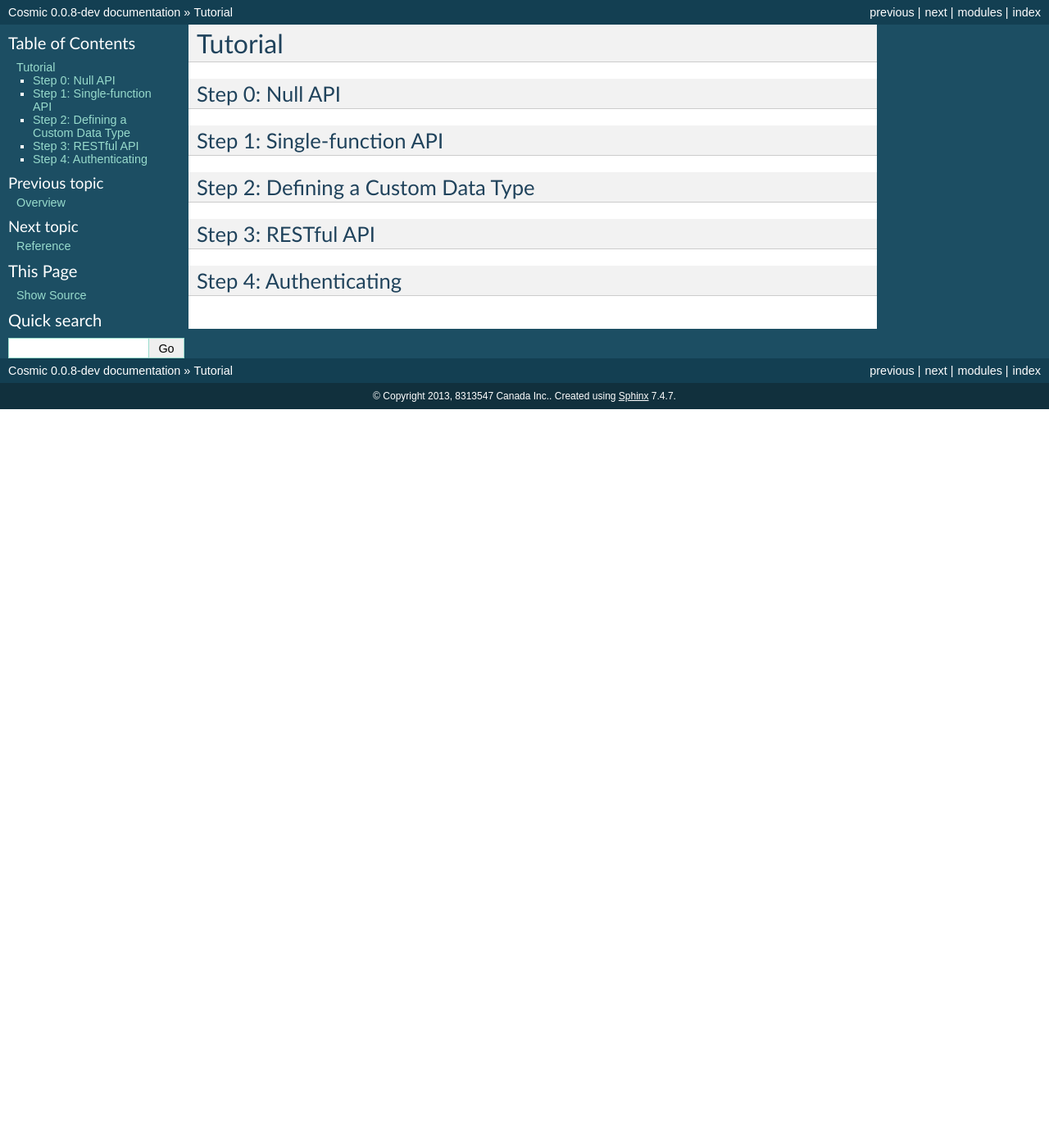
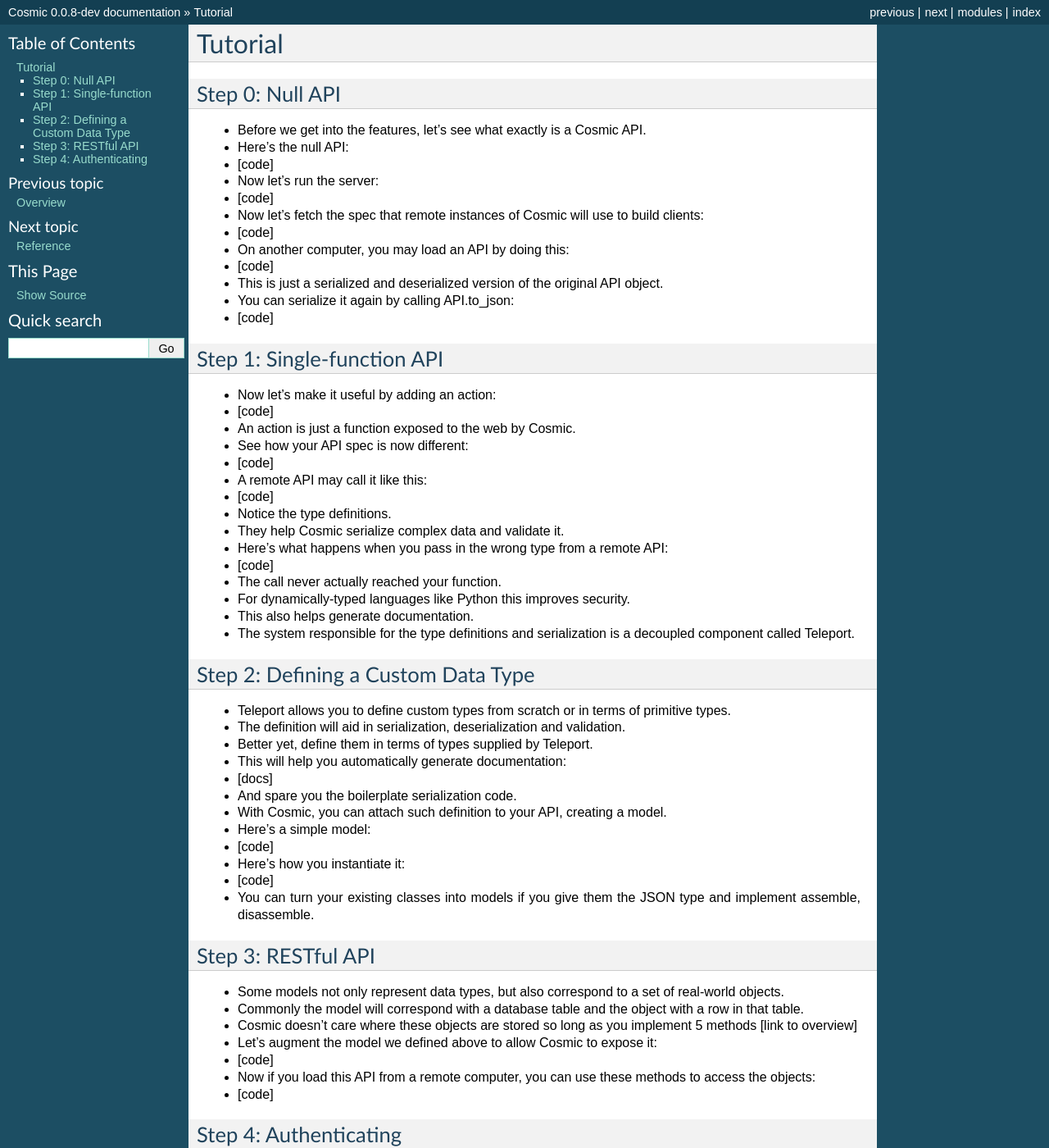
Before and after one commit to cosmic-api/cosmic.py, a Sphinx documentation site: the page built from docs/source/tutorial.rst, in a window 1280 px wide and 1400 px high. Shown: the whole window at 82% size. Built offline with Sphinx 7.4.7, drawn with Linux system fonts in a browser that asks for light colours; some of the changed text lies outside the part shown.

Commit message:
Point form Tutorial

```diff
--- a/docs/source/tutorial.rst
+++ b/docs/source/tutorial.rst
@@ -4,14 +4,67 @@
 Step 0: Null API
 ----------------
 
+* Before we get into the features, let's see what exactly is a Cosmic API.
+* Here's the null API:
+* [code]
+* Now let's run the server:
+* [code]
+* Now let's fetch the spec that remote instances of Cosmic will use to build clients:
+* [code]
+* On another computer, you may load an API by doing this:
+* [code]
+* This is just a serialized and deserialized version of the original API object.
+* You can serialize it again by calling API.to_json:
+* [code]
+
 Step 1: Single-function API
 ---------------------------
+
+* Now let's make it useful by adding an action:
+* [code]
+* An action is just a function exposed to the web by Cosmic.
+* See how your API spec is now different:
+* [code]
+* A remote API may call it like this:
+* [code]
+* Notice the type definitions.
+* They help Cosmic serialize complex data and validate it.
+* Here's what happens when you pass in the wrong type from a remote API:
+* [code]
+* The call never actually reached your function.
+* For dynamically-typed languages like Python this improves security.
+* This also helps generate documentation.
+* The system responsible for the type definitions and serialization is a decoupled component called Teleport.
 
 Step 2: Defining a Custom Data Type
 -----------------------------------
 
+* Teleport allows you to define custom types from scratch or in terms of primitive types.
+* The definition will aid in serialization, deserialization and validation.
+* Better yet, define them in terms of types supplied by Teleport.
+* This will help you automatically generate documentation:
+* [docs]
+* And spare you the boilerplate serialization code.
+* With Cosmic, you can attach such definition to your API, creating a model.
+* Here's a simple model:
+* [code]
+* Here's how you instantiate it:
+* [code]
+* You can turn your existing classes into models if you give them the JSON type and implement assemble, disassemble.
+
 Step 3: RESTful API
 -------------------
 
+* Some models not only represent data types, but also correspond to a set of real-world objects.
+* Commonly the model will correspond with a database table and the object with a row in that table.
+* Cosmic doesn't care where these objects are stored so long as you implement 5 methods [link to overview]
+* Let's augment the model we defined above to allow Cosmic to expose it:
+* [code]
+* Now if you load this API from a remote computer, you can use these methods to access the objects:
+* [code]
+
 Step 4: Authenticating
 ----------------------
+
+* By default, all models and actions are accessible to all clients.
+* To resrict access, you can use authentication and authorization.
```
